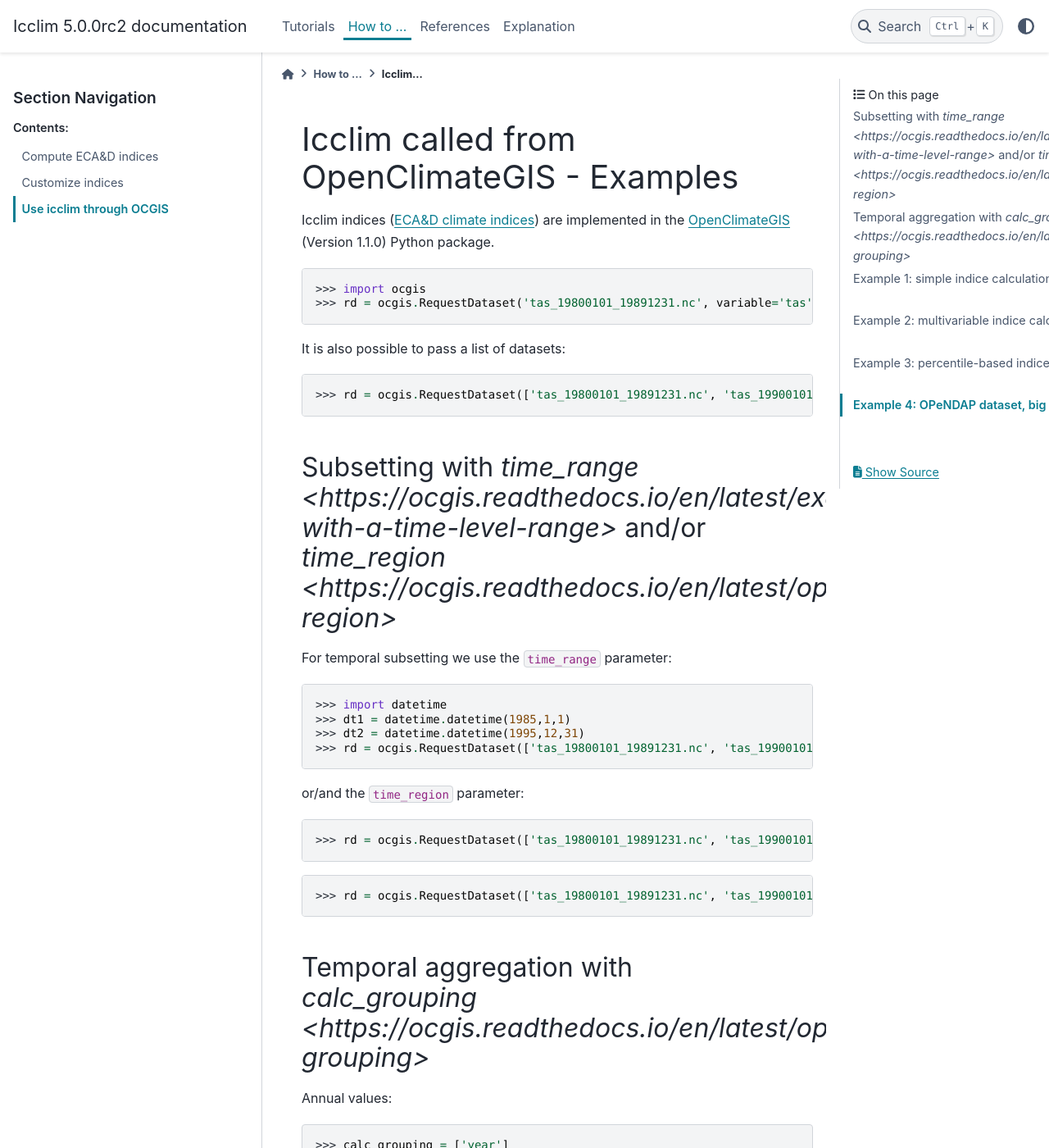
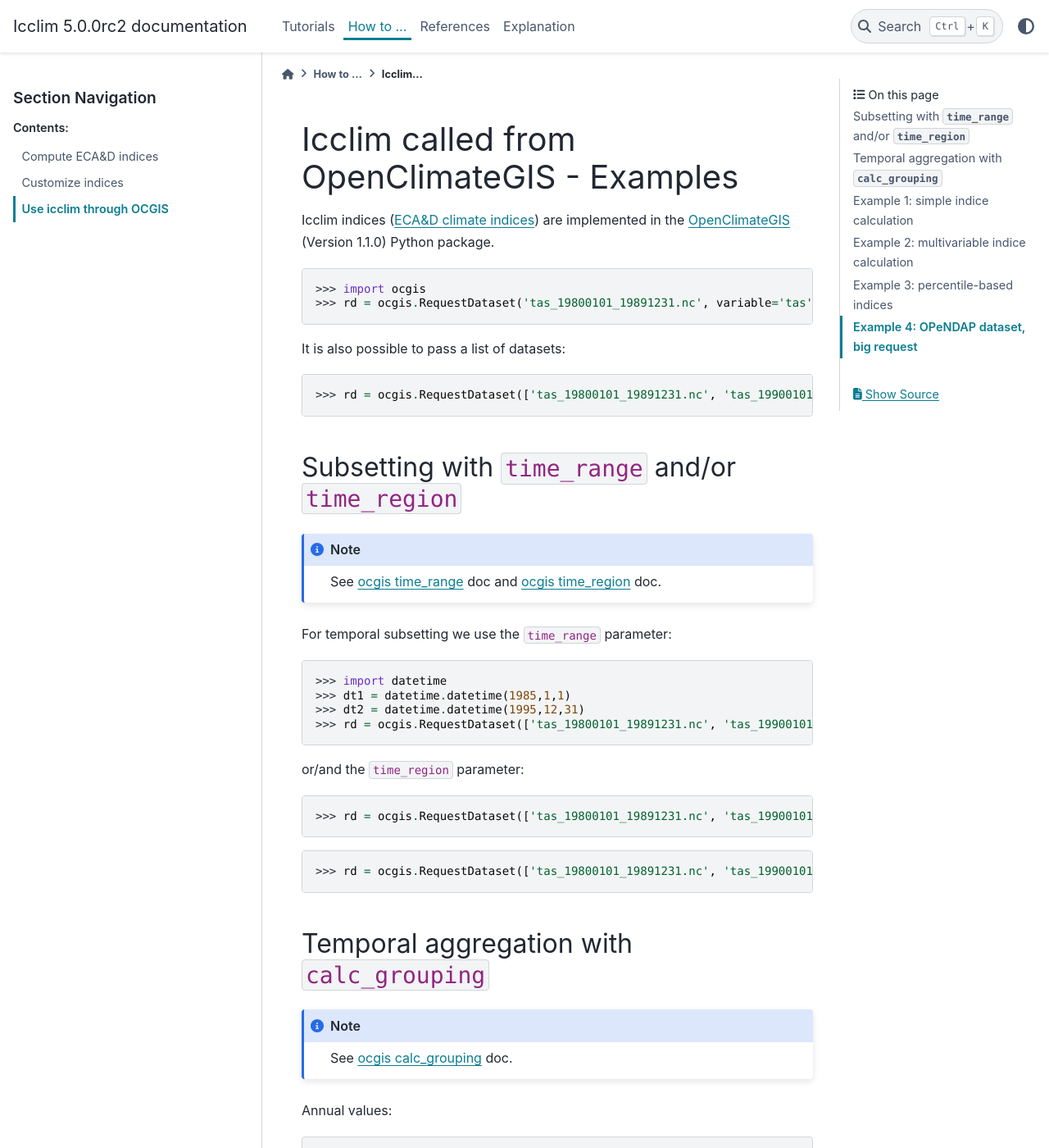
Before and after one commit to cerfacs-globc/icclim, a Sphinx documentation site: the page built from doc/source/how_to/ocgis.rst, in a window 1280 px wide and 1400 px high. Shown: the whole window at 82% size. Built offline with Sphinx 7.4.7 and the PyData theme 0.15.4, drawn with Linux system fonts in a browser that asks for light colours.

Commit message:
DOC/FIX: fix some doc display issues

```diff
--- a/doc/source/how_to/ocgis.rst
+++ b/doc/source/how_to/ocgis.rst
@@ -13,8 +13,12 @@
 
 >>> rd = ocgis.RequestDataset(['tas_19800101_19891231.nc', 'tas_19900101_19991231.nc'], variable='tas')
 
-Subsetting with `time_range <https://ocgis.readthedocs.io/en/latest/examples.html#subsetting-with-a-time-level-range>` and/or `time_region <https://ocgis.readthedocs.io/en/latest/operations.html#time-region>`
-----------------------------------------------------------------------------------------------------------------------------------------------------------------------------------------------------------------
+Subsetting with ``time_range`` and/or ``time_region``
+-----------------------------------------------------
+
+.. note::
+    See `ocgis time_range <https://ocgis.readthedocs.io/en/latest/examples.html#subsetting-with-a-time-level-range>`_ doc
+    and `ocgis time_region <https://ocgis.readthedocs.io/en/latest/operations.html#time-region>`_ doc.
 
 For temporal subsetting we use the ``time_range`` parameter:
 
@@ -29,8 +33,11 @@
 
 >>> rd = ocgis.RequestDataset(['tas_19800101_19891231.nc', 'tas_19900101_19991231.nc'], variable='tas', time_region={'year':[1989,1990,1991],'month':[6,7,8]})
 
-Temporal aggregation with `calc_grouping <https://ocgis.readthedocs.io/en/latest/operations.html#calc-grouping>`
-----------------------------------------------------------------------------------------------------------------
+Temporal aggregation with ``calc_grouping``
+-------------------------------------------
+
+.. note::
+   See `ocgis calc_grouping <https://ocgis.readthedocs.io/en/latest/operations.html#calc-grouping>`_ doc.
 
 Annual values:
 
@@ -80,7 +87,7 @@
 .. _percentil_label:
 
 Example 3: percentile-based indices
--------------------------------------
+-----------------------------------
 Calculation of percentile-based indices is more complicated.
 The example below shows how to calculate the TG10p indice.
 
--- a/doc/source/index.rst
+++ b/doc/source/index.rst
@@ -41,4 +41,4 @@
 Maintainers
 ~~~~~~~~~~~
 - Christian Page, `@pagecp <https://github.com/pagecp/>`_ <christian.page[at]cerfacs.fr>
-   - Abel Aoun, `@bzah <https://github.com/bzah>`_ <abel.aoun[at]cerfacs.fr>
+- Abel Aoun, `@bzah <https://github.com/bzah>`_ <abel.aoun[at]cerfacs.fr>
--- a/doc/source/references/icclim_index_api.rst
+++ b/doc/source/references/icclim_index_api.rst
@@ -60,8 +60,7 @@
 +----------------------+-----------------------+
 
 | The winter season (``DJF``) of 2000 is composed of December 2000, January 2001 and February 2001.
-| Likewise, the winter half-year (``ONDJFM``) of 2000 includes October 2000, November 2000, December 2000, January 2001,
-February 2001 and March 2001.
+| Likewise, the winter half-year (``ONDJFM``) of 2000 includes October 2000, November 2000, December 2000, January 2001, February 2001 and March 2001.
 
 Monthly time series with months selected by user:
     >>> slice_mode = ['month',[4,5,11]] # index will be computed only for April, May and November
```
Also changed, not shown: doc/source/references/index.rst (+3 -4 lines), doc/source/references/output_metadata.rst (+8 -7 lines).
